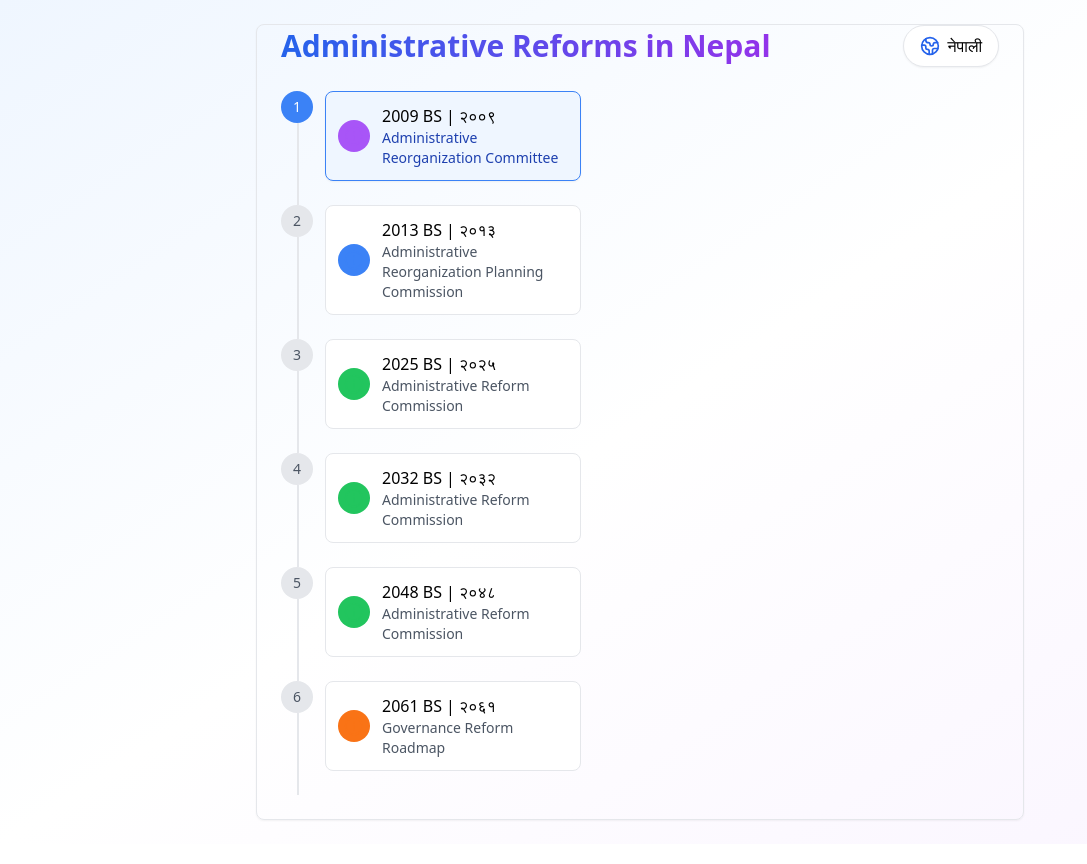
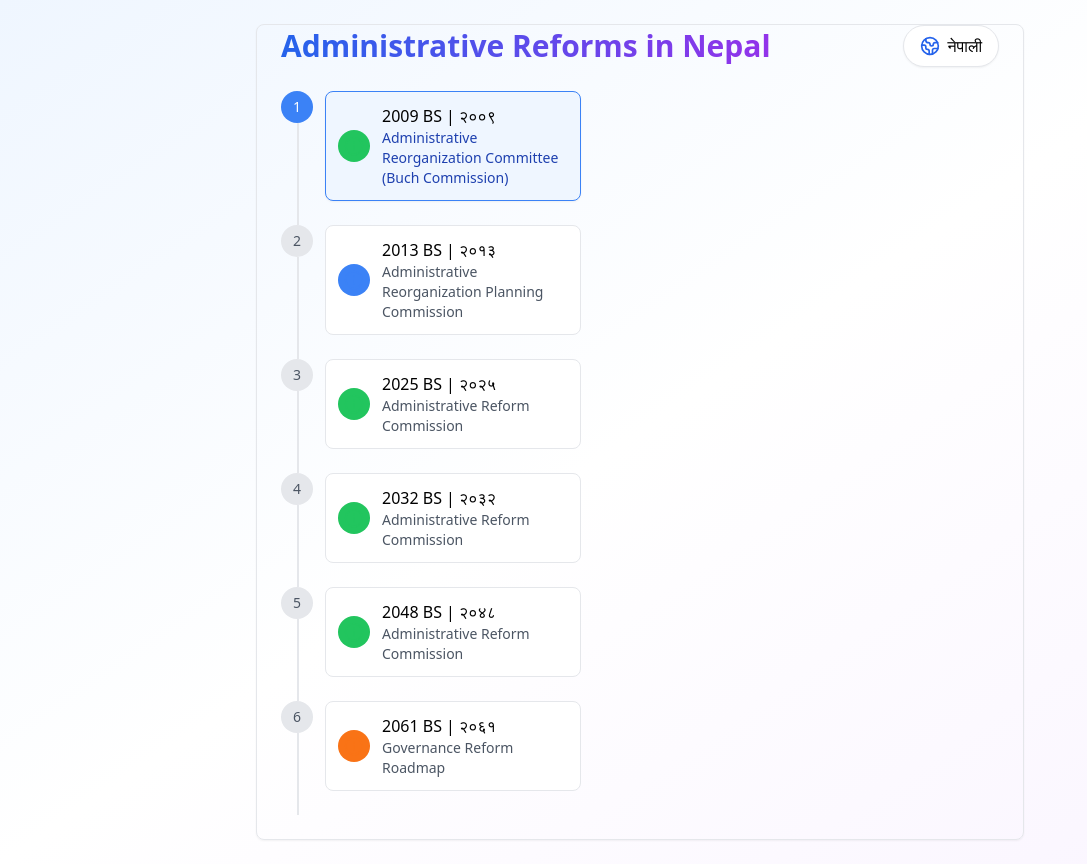
Before and after one commit to ShivaPrasadAcharya/administrativereform.git.io, a React (Vite) app: page / in a window 1280 px wide. Shown: the whole page, without its empty margins (0-1087 px from the left). Built offline with nearby package versions, Linux system fonts and the light colour scheme.

Commit message:
Update App.jsx

```diff
--- a/src/App.jsx
+++ b/src/App.jsx
@@ -6,14 +6,14 @@ const timelineData = [
  {
 year: "2009 BS | २००९",
 title: {
-      en: "Administrative Reorganization Committee",
-      ne: "प्रशासकीय पुनर्गठन समिति (बुच कमिशन)"
+en: "Administrative Reorganization Committee (Buch Commission)",
+ne: "प्रशासनिक पुनर्गठन समिति (बुच कमिशन)"
 },
 description: {
-      en: "• Civil service appointments through Public Service Commission\n• Classification of civil service and establishment of civil service rules\n• Establishment of 11 ministries and reduction of 15 levels to 4 levels\n• Crucial in preparing initial framework of civil service",
-      ne: "• कर्मचारीको नियुक्ति लोक सेवा आयोगको परामर्शमा गर्ने\n• निजामती सेवाको वर्गीकरण गर्ने र निजामती सेवा नियमावलीको व्यबस्था गर्ने\n• ११वटा मन्त्रालय कायम गर्ने कर्मचारीको १५ तहलाई ४ तहमा कायम गर्ने\n• निजामती सेवाको प्रारम्भिक प्रारुप तयार"
+en: "• Known as 'Buch Commission'\n• Led by N.M. Buch (sent by Indian Government)\n• Key recommendations:\n   • New appointments only through Public Service Commission consultation\n   • Review of staff benefits through Public Service Commission\n   • Implementation of decentralization system\n   • Formulation of civil service and financial administration laws\n   • Reorganization of ministries and departments, limiting ministries to 11\n   • Conduct examinations for staff management\n   • Provision of staff training\n   • Investigation measures for corruption\n   • Replacement of Cabinet Secretary system with Chief Secretary\n   • Gradual improvement of law and legal procedures\n   • Recruitment of high-ranking officers from India",
+ne: "• बुच कमिशनको नामले चिनिन्छ\n• एन.एम. बुचको नेतृत्वमा गठित (भारत सरकारद्वारा पठाइएको)\n• मुख्य सिफारिसहरू:\n   • लोक सेवा आयोगको परामर्शबाट मात्र नयाँ कर्मचारीको नियुक्ति हुनुपर्ने\n   • कर्मचारीहरूको तलब सुविधाको पुनरावलोकन लोक सेवा आयोगबाट गर्ने\n   • विकेन्द्रीकरणको व्यवस्था अवलम्बन गर्नुपर्ने\n   • निजामती प्रशासन र आर्थिक प्रशासनसम्बन्धी कानूनको तर्जुमा गर्नुपर्ने\n   • मन्त्रालय र विभागको पुनर्गठन गर्ने मन्त्रालयको संख्या ११ वटामा सीमित गर्ने\n   • कर्मचारीको व्यवस्थापन गर्न परीक्षा संचालन गरिनुपर्ने\n   • कर्मचारीलाई तालिमको व्यवस्था गर्ने\n   • भ्रष्टाचारको जाँच गर्ने उपायहरू खोज्नुपर्ने\n   • प्रमुख सचिवको व्यवस्था गरी क्याबिनेट सेक्रेटरीको प्रणाली हटाउनुपर्ने\n   • कानून र कानूनी प्रक्रियाको सुधार क्रमिक रूपमा गरिनुपर्ने\n   • उच्चपदस्थ अधिकृतहरू भारतबाट ल्याउनुपर्ने"
 },
-    category: "reorganization"
+category: "reform"
 },
   {
     year: "2013 BS | २०१३",
```
Lines whose indentation alone changed are shown as unchanged.
